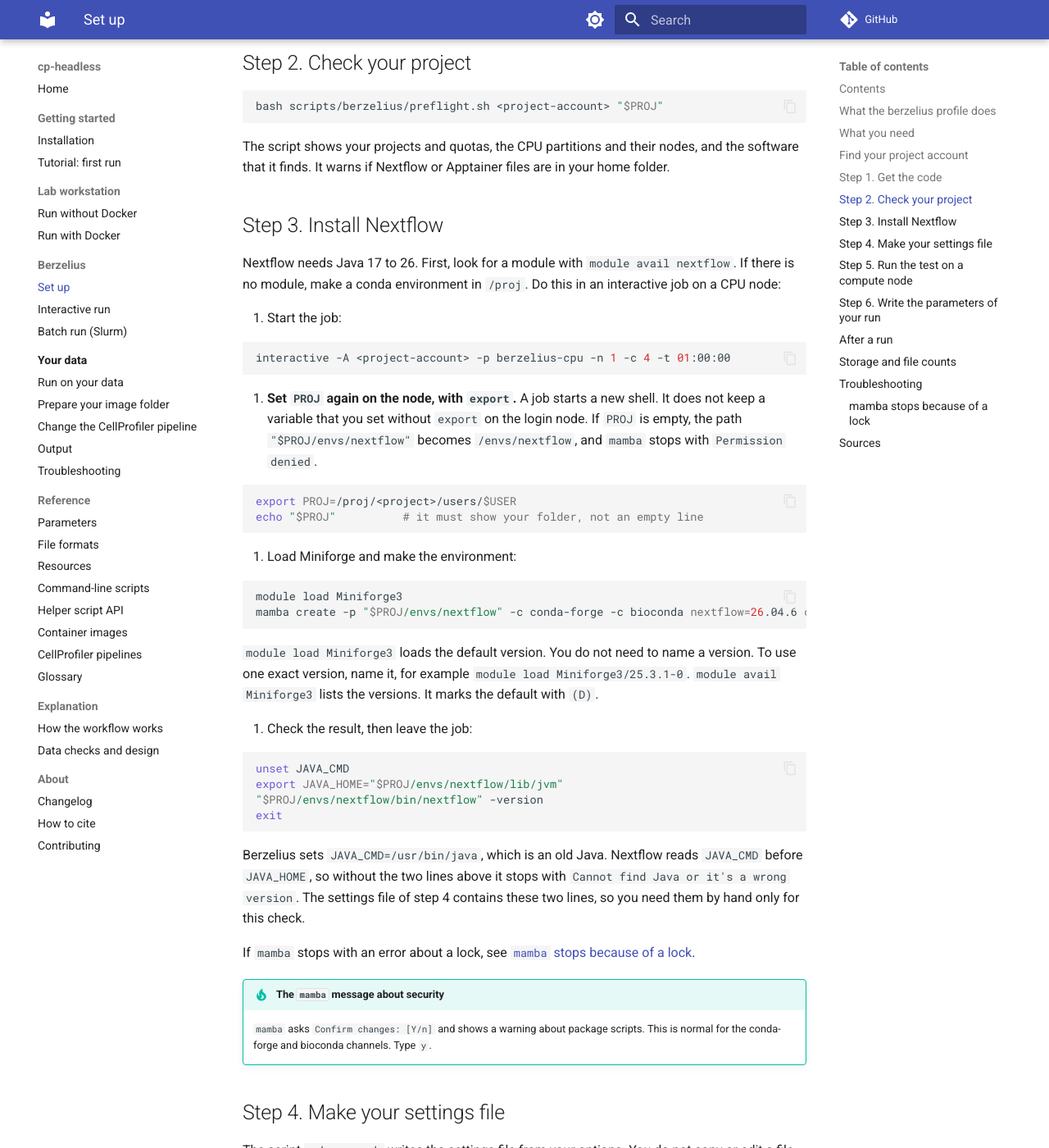
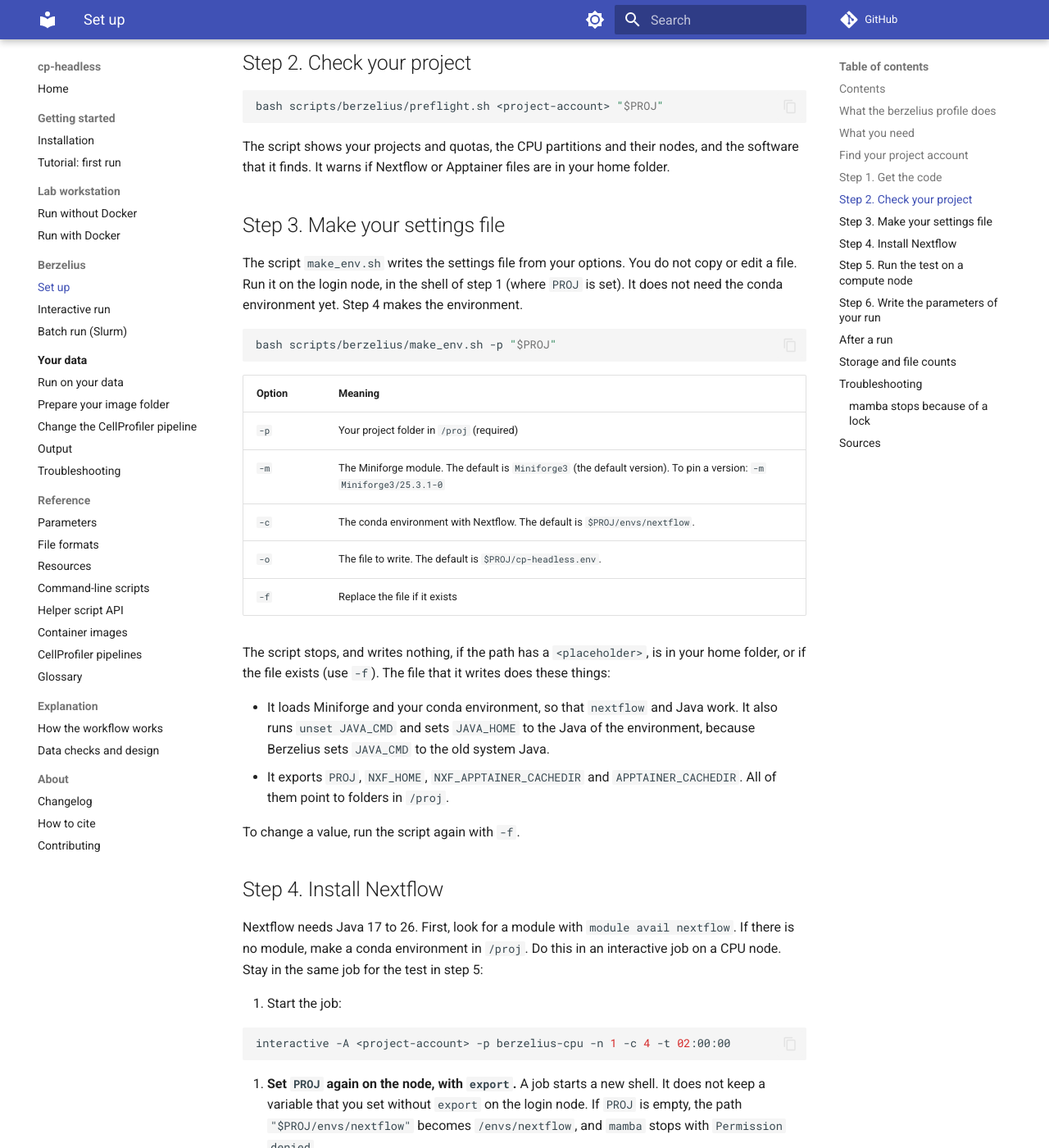
Before and after one commit to mirandaresearchlab/headless-cp-wf, an MkDocs documentation site: the page built from docs/how-to/berzelius-setup.md, in a window 1280 px wide and 1400 px high, scrolled down 4448 px. Shown: the whole window at 82% size. Built offline with MkDocs 1.6.1 and Material for MkDocs 9.7.7, drawn with Linux system fonts in a browser that asks for light colours; comment, search, counter and statistics services are not loaded; some of the changed text lies outside the part shown.

Commit message:
removed jumping between login node and interactive node

````diff
--- a/docs/how-to/berzelius-setup.md
+++ b/docs/how-to/berzelius-setup.md
@@ -30,8 +30,8 @@
 - [Find your project account](#find-your-project-account)
 - [Step 1. Get the code](#step-1-get-the-code)
 - [Step 2. Check your project](#step-2-check-your-project)
-- [Step 3. Install Nextflow](#step-3-install-nextflow)
-- [Step 4. Make your settings file](#step-4-make-your-settings-file)
+- [Step 3. Make your settings file](#step-3-make-your-settings-file)
+- [Step 4. Install Nextflow](#step-4-install-nextflow)
 - [Step 5. Run the test on a compute node](#step-5-run-the-test-on-a-compute-node)
 - [Step 6. Write the parameters of your run](#step-6-write-the-parameters-of-your-run)
 - [After a run](#after-a-run)
@@ -149,59 +149,10 @@
 The script shows your projects and quotas, the CPU partitions and their nodes, and the software that it
 finds. It warns if Nextflow or Apptainer files are in your home folder.
 
-## Step 3. Install Nextflow
+## Step 3. Make your settings file
 
-Nextflow needs Java 17 to 26. First, look for a module with `module avail nextflow`. If there is no module,
-make a conda environment in `/proj`. Do this in an interactive job on a CPU node:
-
-1. Start the job:
-
-   ```bash
-   interactive -A <project-account> -p berzelius-cpu -n 1 -c 4 -t 01:00:00
-   ```
-
-2. **Set `PROJ` again on the node, with `export`.** A job starts a new shell. It does not keep a variable that
-   you set without `export` on the login node. If `PROJ` is empty, the path `"$PROJ/envs/nextflow"` becomes
-   `/envs/nextflow`, and `mamba` stops with `Permission denied`.
-
-   ```bash
-   export PROJ=/proj/<project>/users/$USER
-   echo "$PROJ"          # it must show your folder, not an empty line
-   ```
-
-3. Load Miniforge and make the environment:
-
-   ```bash
-   module load Miniforge3
-   mamba create -p "$PROJ/envs/nextflow" -c conda-forge -c bioconda nextflow=26.04.6 openjdk=21
-   ```
-
-   `module load Miniforge3` loads the default version. You do not need to name a version. To use one
-   exact version, name it, for example `module load Miniforge3/25.3.1-0`. `module avail Miniforge3` lists the
-   versions. It marks the default with `(D)`.
-
-4. Check the result, then leave the job:
-
-   ```bash
-   unset JAVA_CMD
-   export JAVA_HOME="$PROJ/envs/nextflow/lib/jvm"
-   "$PROJ/envs/nextflow/bin/nextflow" -version
-   exit
-   ```
-
-   Berzelius sets `JAVA_CMD=/usr/bin/java`, which is an old Java. Nextflow reads `JAVA_CMD` before
-   `JAVA_HOME`, so without the two lines above it stops with `Cannot find Java or it's a wrong version`.
-   The settings file of step 4 contains these two lines, so you need them by hand only for this check.
-
-If `mamba` stops with an error about a lock, see [`mamba` stops because of a lock](#mamba-stops-because-of-a-lock).
-
-!!! tip "The `mamba` message about security"
-    `mamba` asks `Confirm changes: [Y/n]` and shows a warning about package scripts. This is normal for the
-    conda-forge and bioconda channels. Type `y`.
-
-## Step 4. Make your settings file
-
-The script `make_env.sh` writes the settings file from your options. You do not copy or edit a file.
+The script `make_env.sh` writes the settings file from your options. You do not copy or edit a file. Run it on the login node, in the shell of step 1 (where `PROJ` is
+set). It does not need the conda environment yet. Step 4 makes the environment.
 
 ```bash
 bash scripts/berzelius/make_env.sh -p "$PROJ"
@@ -226,14 +177,62 @@
 
 To change a value, run the script again with `-f`.
 
+## Step 4. Install Nextflow
+
+Nextflow needs Java 17 to 26. First, look for a module with `module avail nextflow`. If there is no module,
+make a conda environment in `/proj`. Do this in an interactive job on a CPU node. Stay in the same job for
+the test in step 5:
+
+1. Start the job:
+
+   ```bash
+   interactive -A <project-account> -p berzelius-cpu -n 1 -c 4 -t 02:00:00
+   ```
+
+2. **Set `PROJ` again on the node, with `export`.** A job starts a new shell. It does not keep a variable that
+   you set without `export` on the login node. If `PROJ` is empty, the path `"$PROJ/envs/nextflow"` becomes
+   `/envs/nextflow`, and `mamba` stops with `Permission denied`.
+
+   ```bash
+   export PROJ=/proj/<project>/users/$USER
+   echo "$PROJ"          # it must show your folder, not an empty line
+   ```
+
+3. Load Miniforge and make the environment:
+
+   ```bash
+   module load Miniforge3
+   mamba create -p "$PROJ/envs/nextflow" -c conda-forge -c bioconda nextflow=26.04.6 openjdk=21
+   ```
+
+   `module load Miniforge3` loads the default version. You do not need to name a version. To use one
+   exact version, name it, for example `module load Miniforge3/25.3.1-0`. `module avail Miniforge3` lists the
+   versions. It marks the default with `(D)`.
+
+4. Load the settings file of step 3, then check Nextflow. The file activates the environment, removes
+   `JAVA_CMD` and sets `JAVA_HOME`:
+
+   ```bash
+   source "$PROJ/cp-headless.env"
+   nextflow -version
+   ```
+
+   Do not leave the job. Go on with step 5.
+
+If `mamba` stops with an error about a lock, see [`mamba` stops because of a lock](#mamba-stops-because-of-a-lock).
+
+!!! tip "The `mamba` message about security"
+    `mamba` asks `Confirm changes: [Y/n]` and shows a warning about package scripts. This is normal for the
+    conda-forge and bioconda channels. Type `y`.
+
 ## Step 5. Run the test on a compute node
 
 The test downloads the CellProfiler image into your image cache. Then it runs CellProfiler on the 6 test
 images. It shows you that Nextflow, Apptainer and CellProfiler work on Berzelius.
 
+Run it in the job of step 4:
+
 ```bash
-interactive -A <project-account> -p berzelius-cpu -n 1 -c 4 -t 01:00:00
-export PROJ=/proj/<project>/users/$USER      # again: a job starts a new shell
 cd "$PROJ/cp-headless"
 bash scripts/berzelius/smoke_test.sh "$PROJ/cp-headless.env" "$PROJ/cp-smoke"
 exit
@@ -248,9 +247,19 @@
 
 If you get different numbers, do not start a large run. Find the cause first.
 
+If you left the job of step 4, start a new job with the `interactive` command of step 4. Then run
+`export PROJ=/proj/<project>/users/$USER` again, because a job starts a new shell.
+
 ## Step 6. Write the parameters of your run
 
-Write a params file, for example `$PROJ/runs/plate1.yml`. Put all paths in `/proj`:
+The repository has no params file for your data. Make one file for each run. Make the folder, then open a new file:
+
+```bash
+mkdir -p "$PROJ/runs"
+nano "$PROJ/runs/plate1.yml"
+```
+
+Put this text in the file. Put all paths in `/proj`:
 
 ```yaml
 pipeline: /proj/<project>/users/<user>/pipelines/analysis.cppipe
@@ -262,6 +271,15 @@
 ```
 
 A YAML file does not expand `$USER`. Write your own user name for `<user>`. `echo $USER` shows it.
+
+These paths are examples. Your `.cppipe` file and your images must exist at the paths that you write.
+The values of `group_regex`, `chunk_size` and `required_metadata` are examples too. Change them to fit your
+file names and your pipeline.
+
+To run several plates together, set `input_dir` to the folder that holds all plate folders. The workflow
+gives the same result for a plate in a run with one plate or with many plates. You get one set of merged
+tables for all plates. The plate folder must be part of the image-set name, and your pipeline must read
+`Plate` from the folder name. See [Prepare your image folder](format-image-folder.md#several-channels).
 
 See [Run on your data](../usage.md) for [`group_regex`](../usage.md#group-the-files-of-one-site) and
 [`required_metadata`](../usage.md#metadata-for-profiling). See [Choose the chunk size](berzelius-batch.md#choose-the-chunk-size)
````
Also changed, not shown: other parts of docs/how-to/berzelius-setup.md (+1 -1 lines), docs/how-to/berzelius-batch.md (+1 -1 lines), docs/how-to/berzelius-interactive.md (+1 -1 lines), 1 other file.
